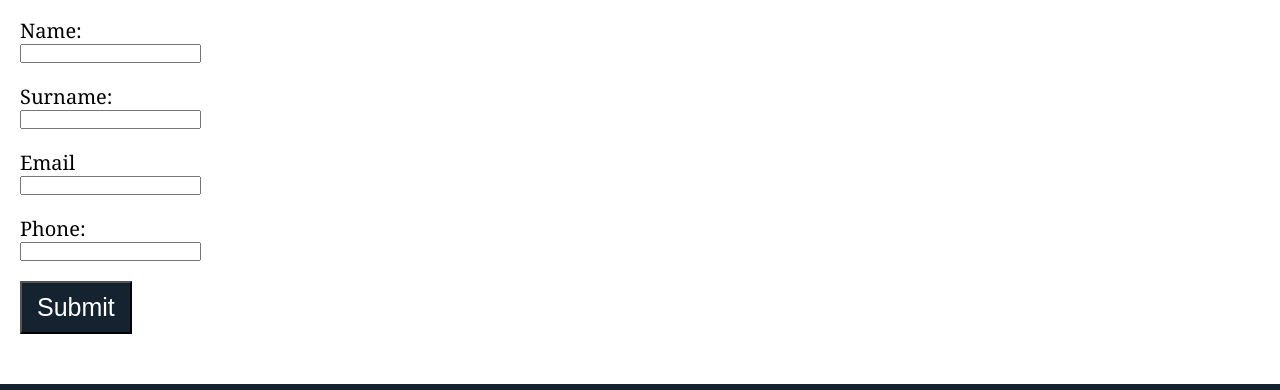
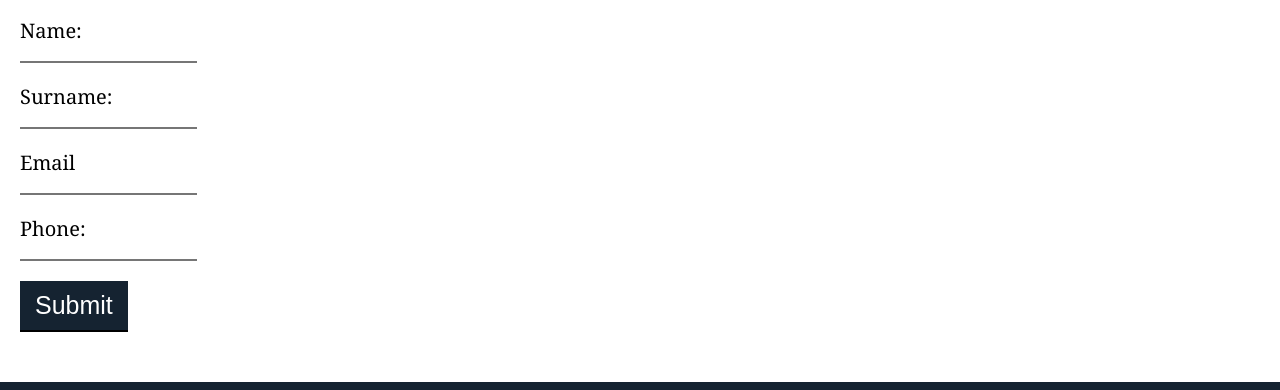
Before and after one commit to EndiYmeri/hoxton-html-hoxton-media, a plain HTML site: page contact-us.html in a window 1280 px wide. Shown: the part 179-569 px from the top of the page. Drawn offline with Linux system fonts and the light colour scheme.

Commit message:
Add files via upload

```diff
--- a/style.css
+++ b/style.css
@@ -140,6 +140,10 @@ form label {
 
 form input {
     margin-bottom: 20px;
+    border-top: none;
+    border-left: none;
+    border-right: none;
+    outline: none;
 }
 
 form input[type="submit"] {
```
